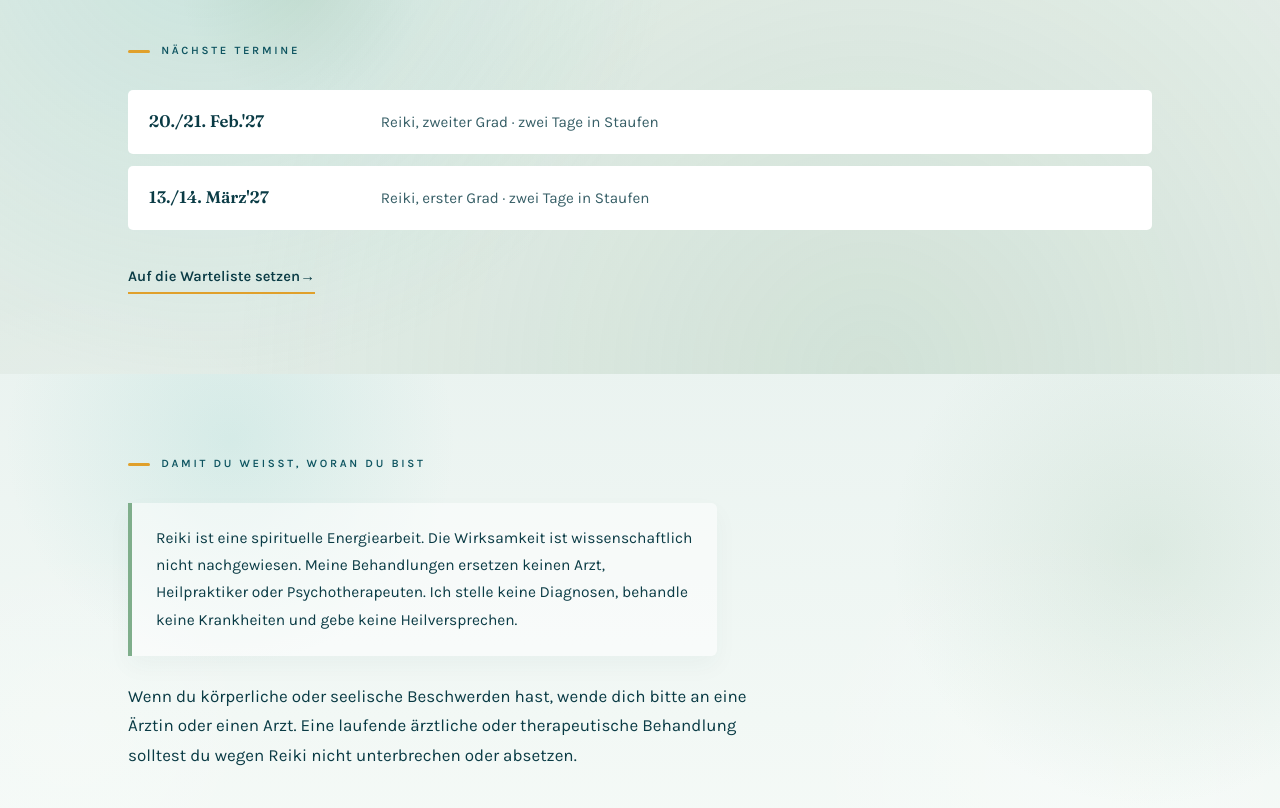
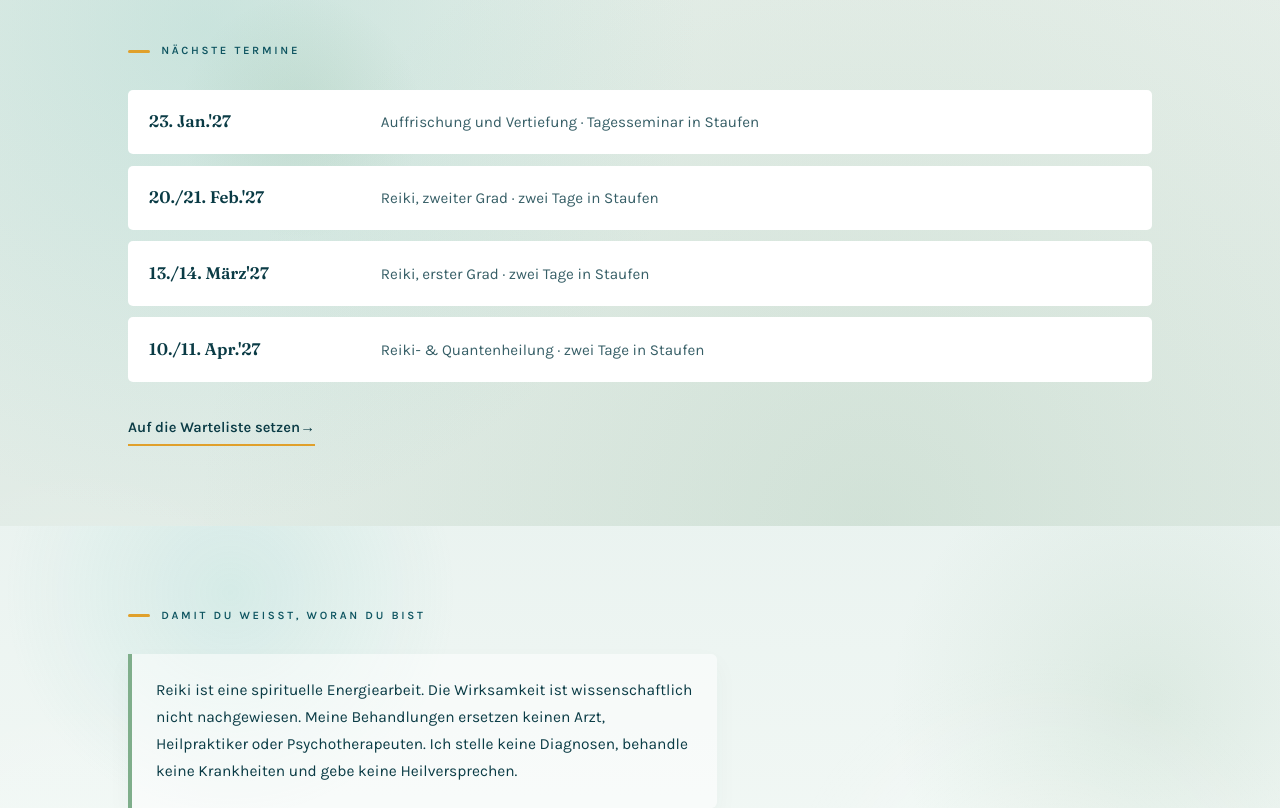
Before and after one commit to catherine1967/website, a plain HTML site: page index.html in a window 1280 px wide. Shown: the part 11192-12000 px from the top of the page. Drawn offline with Linux system fonts and the light colour scheme.

Commit message:
Add two upcoming dates: Auffrischung (Jan) and Reiki- & Quantenheilung (Apr)
Co-Authored-By: Claude Opus 5.5 <noreply@anthropic.com>

```diff
--- a/index.html
+++ b/index.html
@@ -1244,12 +1244,20 @@ section#newsletter .brief{
 
     <div class="marke">Nächste Termine</div>
     <div class="termin">
+      <div class="termin-datum">23. Jan.'27</div>
+      <div class="termin-titel">Auffrischung und Vertiefung · Tagesseminar in Staufen</div>
+    </div>
+    <div class="termin">
       <div class="termin-datum">20./21. Feb.'27</div>
       <div class="termin-titel">Reiki, zweiter Grad · zwei Tage in Staufen</div>
     </div>
     <div class="termin">
       <div class="termin-datum">13./14. März'27</div>
       <div class="termin-titel">Reiki, erster Grad · zwei Tage in Staufen</div>
+    </div>
+    <div class="termin">
+      <div class="termin-datum">10./11. Apr.'27</div>
+      <div class="termin-titel">Reiki- &amp; Quantenheilung · zwei Tage in Staufen</div>
     </div>
     <a class="schritt schritt-schlicht" href="#kontakt">Auf die Warteliste setzen</a>
   </div>
```
